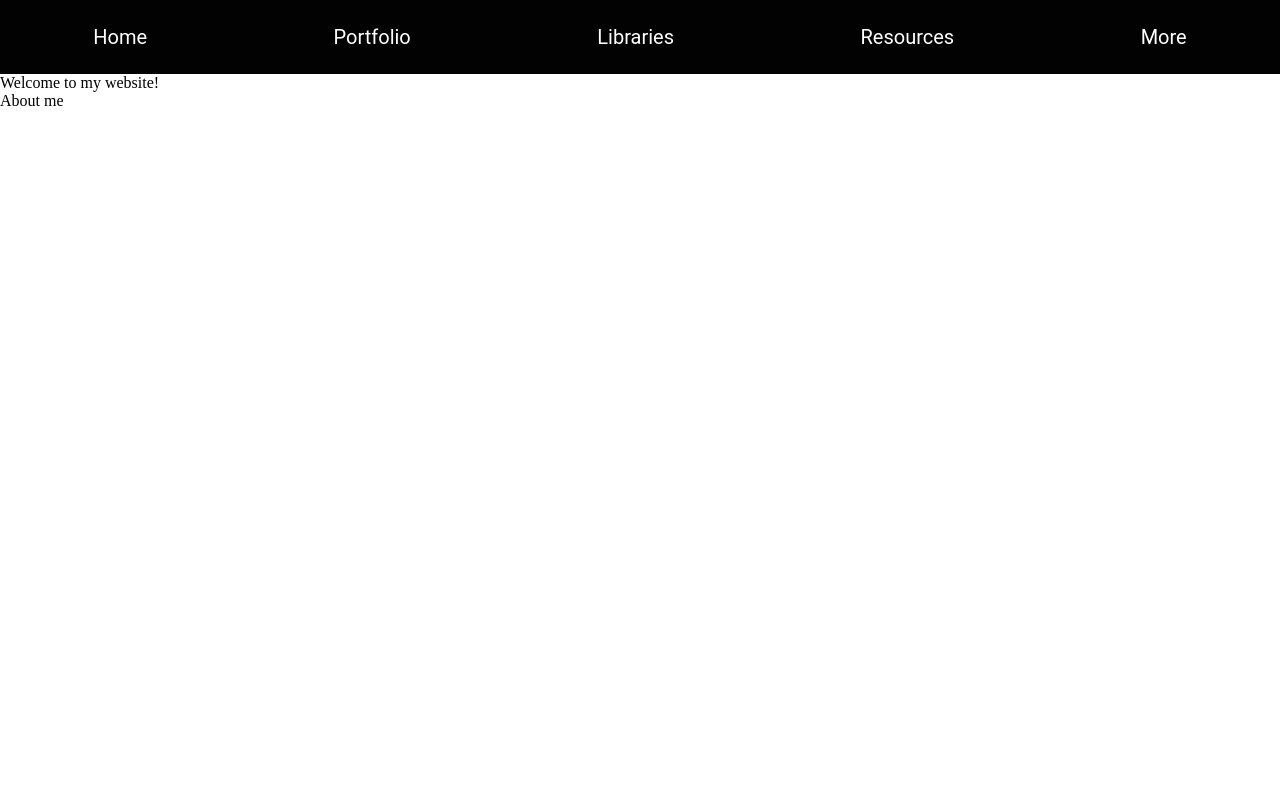
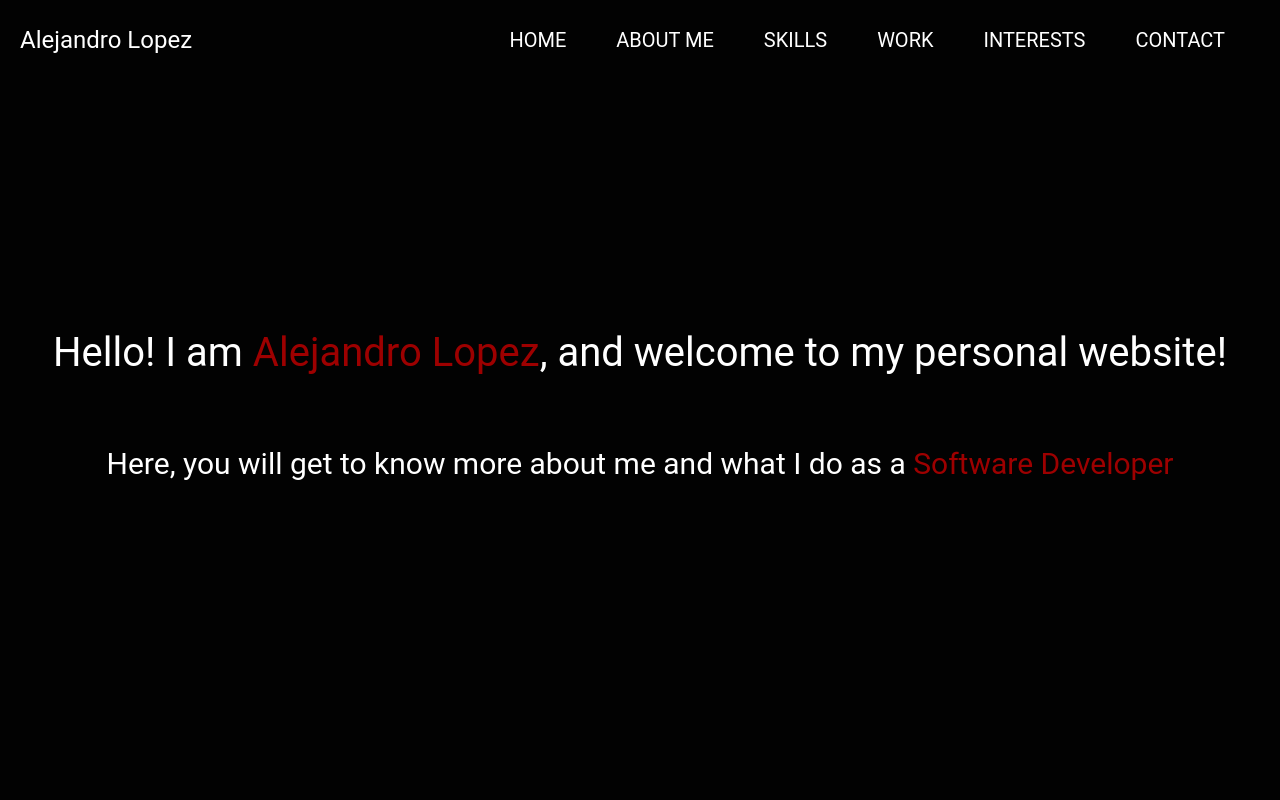
Before and after one commit to AlejandroALopez/studyWebpage, a React app: page / in a window 1280 px wide. Shown: the top 800 px of the page. Built offline with nearby package versions, Linux system fonts and the light colour scheme.

Commit message:
home page and colors for other slides

```diff
--- a/src/pages/landingPage/index.js
+++ b/src/pages/landingPage/index.js
@@ -7,16 +7,43 @@ import './style.scss';
 export default function LandingPage(props) {
   return (
     <div className="landingPage-container">
-      <div className="landingPage-header-container">
-        <div>Home</div>
-        <div>Portfolio</div>
-        <div>Libraries</div>
-        <div>Resources</div>
-        <div>More</div>
+      <div className="landingPage-header">
+        <div className="landingPage-header-name">Alejandro Lopez</div>
+        <div className="landingPage-header-navigation">
+          <div>HOME</div>
+          <div>ABOUT ME</div>
+          <div>SKILLS</div>
+          <div>WORK</div>
+          <div>INTERESTS</div>
+          <div>CONTACT</div>
+        </div>
       </div>
-
-      <div>Welcome to my website!</div>
-      <div>
+      <div className="homepage">
+        <p className="intro">
+          Hello! I am
+          {' '}
+          <span>Alejandro Lopez</span>
+          , and welcome to my personal website!
+        </p>
+        <p className="intro-2">
+          Here, you will get to know more about me and what I do as a
+          {' '}
+          <span>Software Developer</span>
+        </p>
+      </div>
+      <div className="aboutme">
+        About me
+      </div>
+      <div className="skills">
+        About me
+      </div>
+      <div className="work">
+        About me
+      </div>
+      <div className="interests">
+        About me
+      </div>
+      <div className="contact">
         About me
       </div>
     </div>
--- a/src/pages/landingPage/style.scss
+++ b/src/pages/landingPage/style.scss
@@ -1,19 +1,109 @@
 @import '../../constants/variables.scss';
 
 .landingPage-container {
+  display: flex;
+  flex-direction: column;
   margin: 0 auto;
 
-  .landingPage-header-container {
+  color: $white;
+  font-family: 'Roboto', sans-serif;
+
+  .landingPage-header {
     display: flex;
     flex-direction: row;
-    justify-content: space-around;
+    justify-content: space-between;
+    align-items: center;
+
+    font-size: 20px;
+
+    height: 10vh;
+    width: 100%;
+    left: 0;
+    top: 0;
+    position: fixed;
+
+    .landingPage-header-name {
+      margin: 20px;
+      font-size: 24px;
+    }
+
+    .landingPage-header-navigation {
+      margin: 30px;
+      display: flex;
+      justify-content: space-around;
+
+      div {
+        margin: 25px;
+      }
+    }
+
+ }
+
+ .homepage {
+    display: flex;
+    flex-direction: column;
+    justify-content: center;
+    align-items: center;
+    width: 100%;
+    height: 100vh;
 
     background-color: $black;
-    color: $white;
-    font-family: 'Roboto', sans-serif;
-    font-size: 20px;
 
-    padding: 25px 0 25px;
+    span {
+      color: #9d0000;
+    }
+
+    .intro {
+      font-size: 40px;
+    }
+    .intro-2 {
+      font-size: 30px;
+    }
 
  }
+ .aboutme {
+    display: flex;
+    justify-content: center;
+    align-items: center;
+    width: 100%;
+    height: 100vh;
+
+    background-color: #1c1a1a;
+  }
+  .skills {
+    display: flex;
+    justify-content: center;
+    align-items: center;
+    width: 100%;
+    height: 100vh;
+
+    background-color: #303030;
+  }
+  .work {
+    display: flex;
+    justify-content: center;
+    align-items: center;
+    width: 100%;
+    height: 100vh;
+
+    background-color: #3f0e0e;
+  }
+  .interests {
+    display: flex;
+    justify-content: center;
+    align-items: center;
+    width: 100%;
+    height: 100vh;
+
+    background-color: #9d0000;
+  }
+  .contact {
+    display: flex;
+    justify-content: center;
+    align-items: center;
+    width: 100%;
+    height: 100vh;
+
+    background-color: #1c1a1a;
+  }
 }
```
